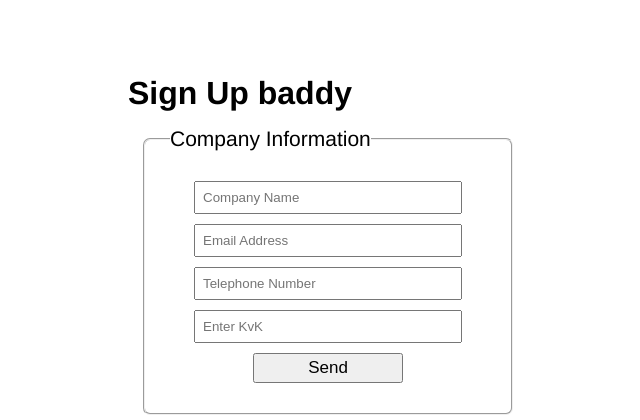
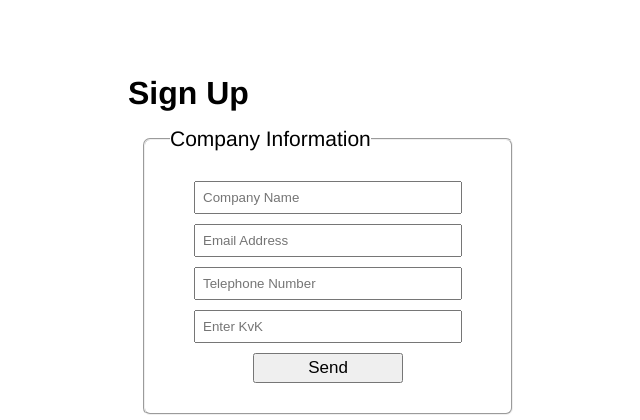
Before and after one commit to ecalik/hours, a CodeIgniter app: page /hours/index.php/welcome/signup in a window 1280 px wide. Shown: the top 420 px of the page, without its empty margins (312-952 px from the left). Run offline with CodeIgniter, Linux system fonts and the light colour scheme.

Commit message:
erhan: removed baddy from signup and adjusted htaccess and config it works dont meddle

```diff
--- a/application/config/config.php
+++ b/application/config/config.php
@@ -14,7 +14,7 @@
 | path to your installation.
 |
 */
-$config['base_url']	= 'http://localhost/test/';
+$config['base_url']	= 'http://localhost/hours/trunk';
 
 /*
 |--------------------------------------------------------------------------
--- a/application/views/signup.php
+++ b/application/views/signup.php
@@ -1,6 +1,6 @@
-<div id="signup">
+									<div id="signup">
 
-<h1>Sign Up baddy</h1>
+<h1>Sign Up </h1>
 
 <fieldset>
 	<?php echo validation_errors('<p class="error">'); ?>
```
Also changed, not shown: .htaccess.
